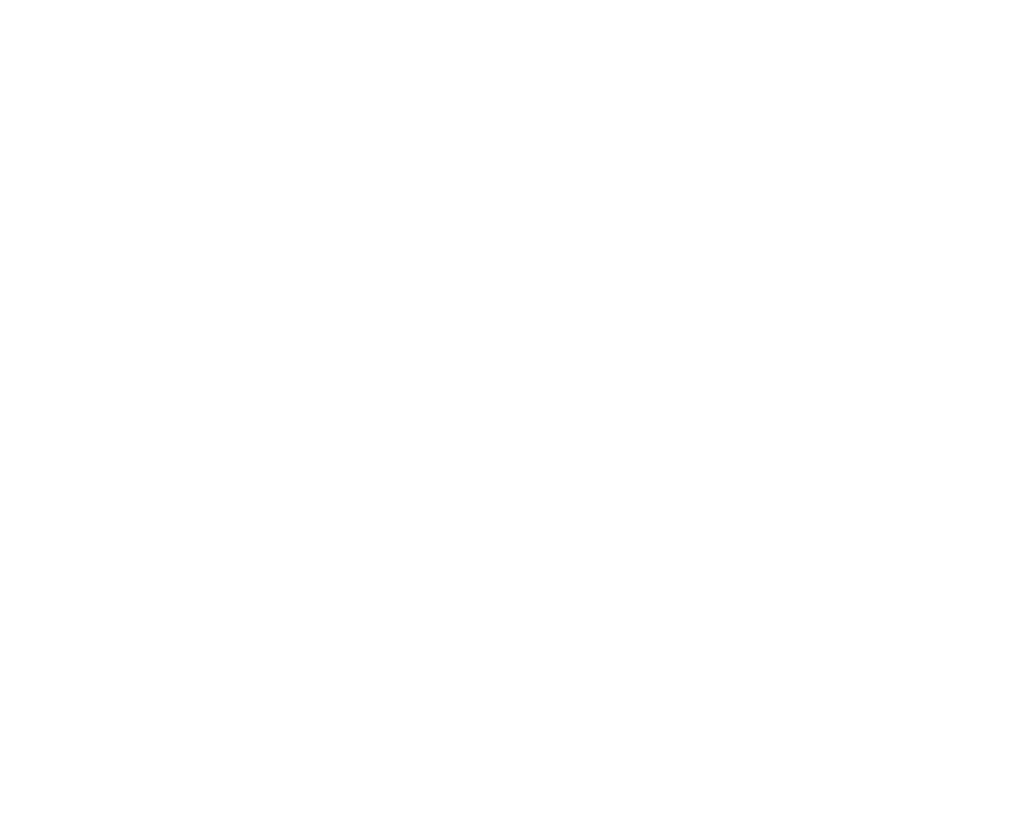
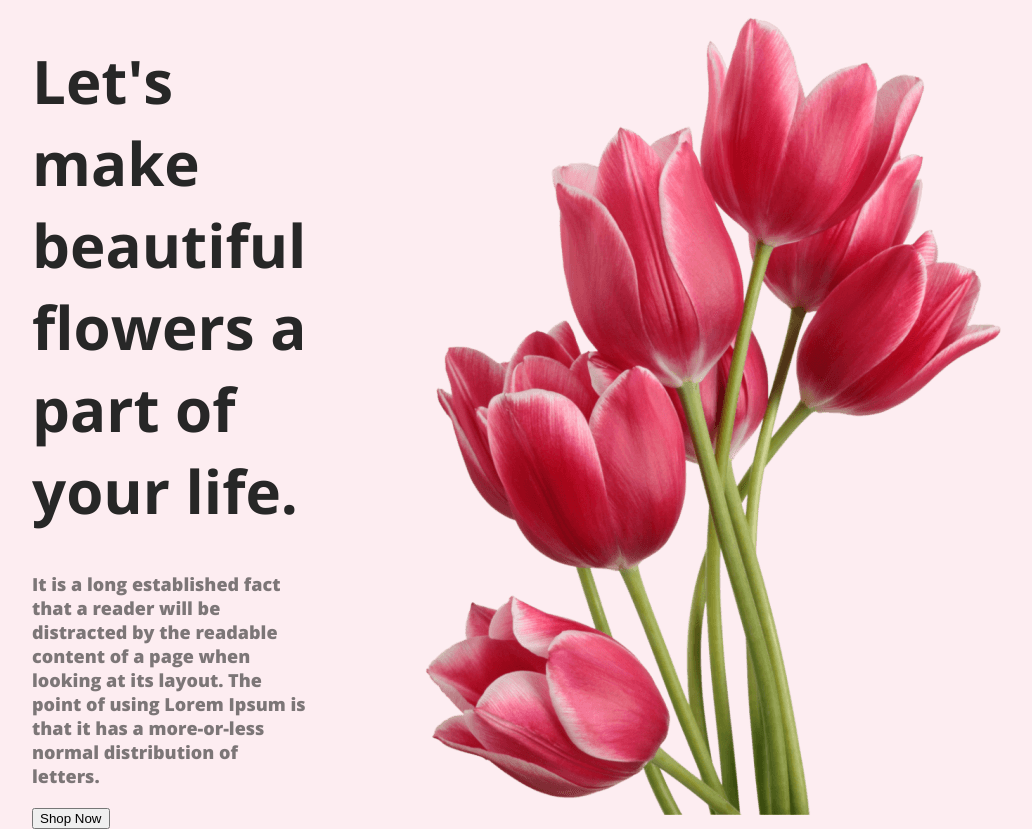
Before and after one commit to Ronibaidhya/flower-shop, a plain HTML site: page index.html in a window 1280 px wide. Shown: the whole page, without its empty margins (168-1200 px from the left). Before the commit the page ends 800 px from the top, so only its background shows below. Drawn offline with nearby package versions, Linux system fonts and the light colour scheme.

Commit message:
created banner

```diff
--- a/index.html
+++ b/index.html
@@ -3,9 +3,34 @@
 <head>
     <meta charset="UTF-8">
     <meta name="viewport" content="width=device-width, initial-scale=1.0">
+    <link rel="stylesheet" href="./styles/flower.css">
+    <link rel="preconnect" href="https://fonts.googleapis.com">
+    <link rel="preconnect" href="https://fonts.gstatic.com" crossorigin>
+    <link href="https://fonts.googleapis.com/css2?family=Lato:ital,wght@0,400;0,700;1,400&family=Open+Sans:wght@400;700;800&display=swap" rel="stylesheet">
     <title>Flower-shop</title>
 </head>
 <body>
+    <!-- section 1 banner code -->
+
+    <header class="header">
+        <div class="banner">
+            <div class="banner-content">
+                <h1 class="banner-title">Let's make beautiful flowers a part of your life.</h1>
+                <p class="banner-msg">It is a long established fact that a reader will be distracted by the readable content of a page when looking at its layout. The point of using Lorem Ipsum is that it has a more-or-less normal distribution of letters.</p>
+                <button class="btn-shop-now">Shop Now</button>
+            </div>
+            <img src="./images/banner.png" alt="">
+        </div>
+
+    </header>
+
+    <main>
+
+    </main>
+
+    <footer>
+
+    </footer>
 
 </body>
 </html>
--- /dev/null
+++ b/styles/flower.css
@@ -0,0 +1,38 @@
+/* common-styles */
+body {
+    margin: 0px;
+    font-family: 'Lato', sans-serif;
+    font-family: 'Open Sans', sans-serif;
+}
+
+
+
+/* banner-related-style */
+.header {
+    background: rgba(229, 84, 115, 0.10);
+}
+
+.banner {
+    display: flex;
+    justify-content: space-between;
+    gap: 90px;
+    align-items: center;
+    /* padding: 50px 200px 0px 240px; */
+    margin:0px 200px 0px 200px;
+}
+
+.banner-title {
+    color: #272727;
+    font-size: 60px;
+    font-style: normal;
+    font-weight: 700;
+    line-height: normal;
+}
+
+.banner-msg {
+    color: rgba(39, 39, 39, 0.60);
+    font-size: 18px;
+    font-weight: 800;
+    /* line-height: 30px; */
+    margin-top: 10px;
+}
```
Also changed, not shown: images/Flower 01.png (added), images/Group 57.png (added), images/Group 58.png (added), images/Group 59.png (added), images/Rectangle 4.png (added), images/Rectangle 5.png (added), images/Rectangle 6.png (added), images/Rectangle 9.png (added), images/banner.png (added), images/pngwing 5.png (added), images/pngwing 6.png (added), images/pngwing 7.png (added), images/pngwing 8.png (added).
